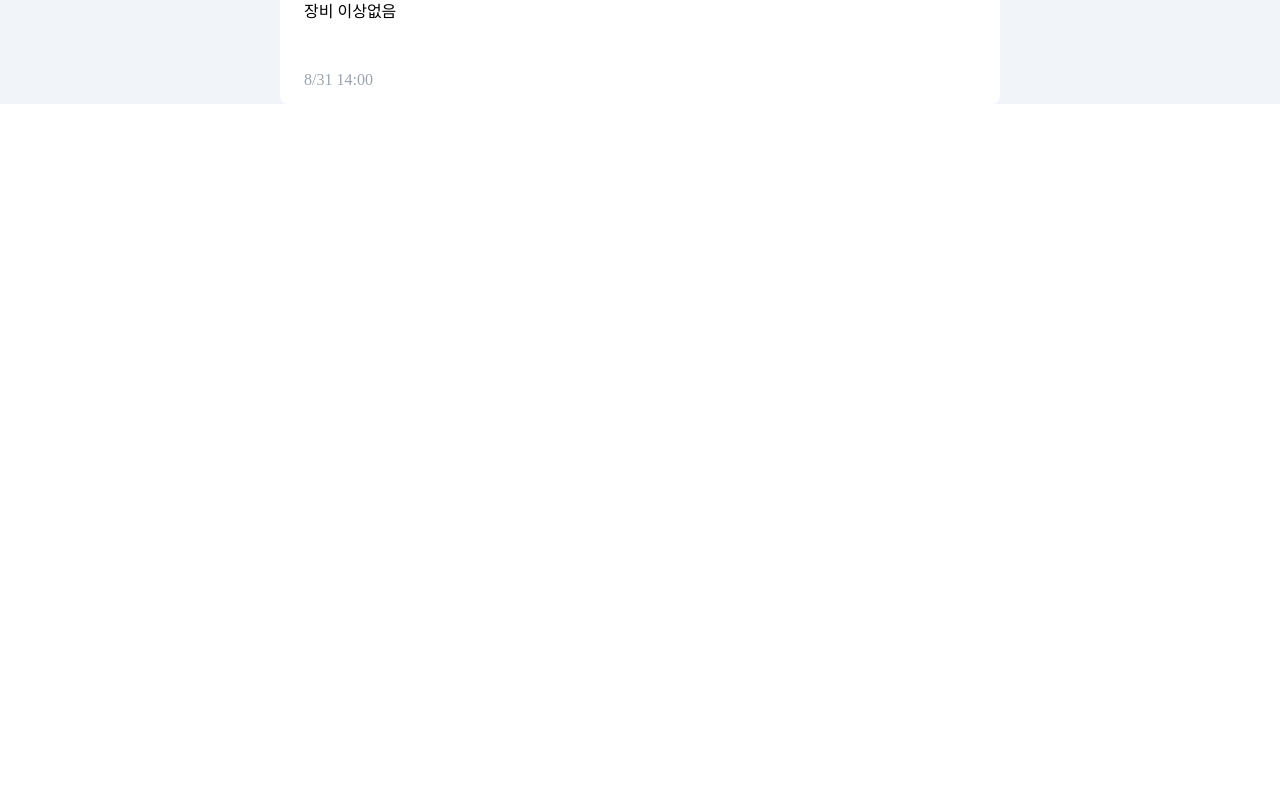
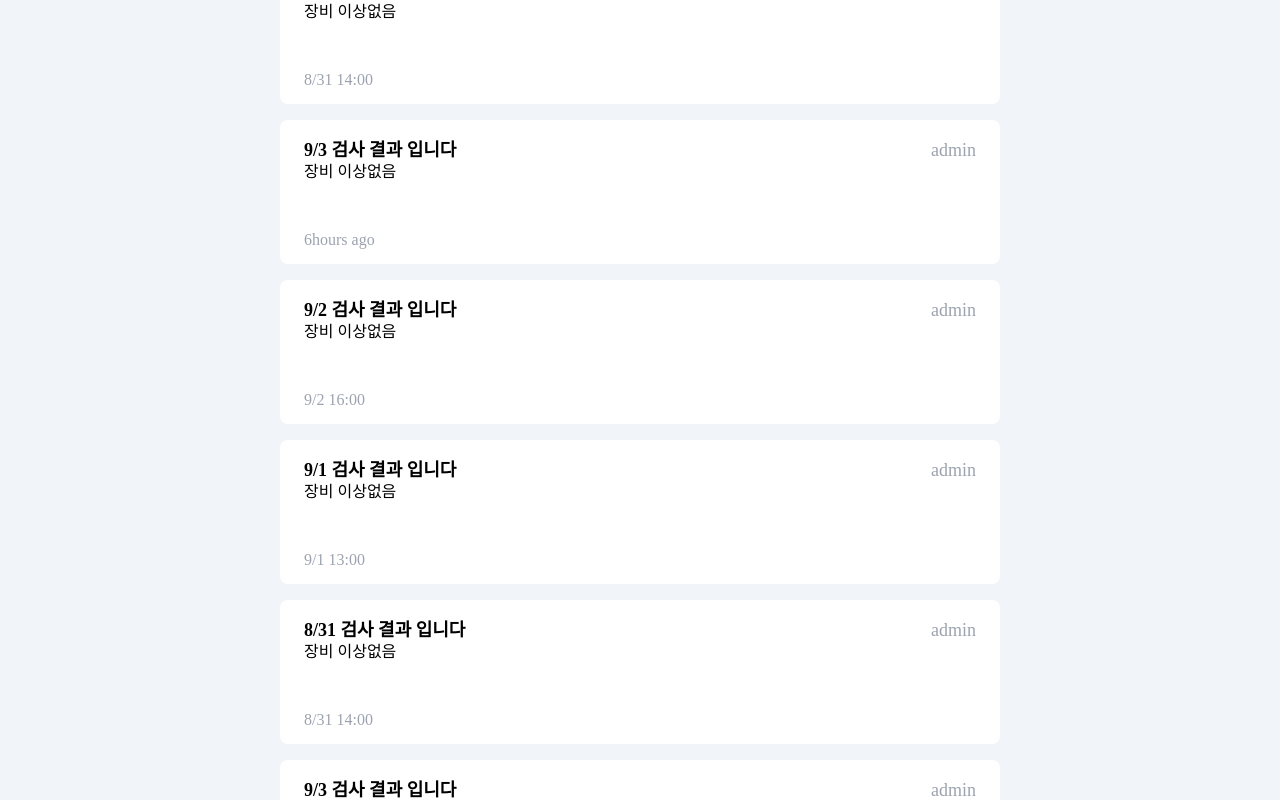
Before and after one commit to phnml1/Hanium-Project, a React (Vite) app in the folder Hanium-Project/: page /document in a window 1280 px wide. Shown: the part 930-1730 px from the top of the page. Before the commit the page ends 1034 px from the top, so only its background shows below. Built offline with nearby package versions, Linux system fonts and the light colour scheme.

Commit message:
fix: tailwind css 동적스타일링 안되는거 해결

```diff
--- a/Hanium-Project/src/page/DocumentPage.tsx
+++ b/Hanium-Project/src/page/DocumentPage.tsx
@@ -12,7 +12,7 @@ function DocumentPage() {
     writer:string;
   };
 
-  const items: String[] = [
+  const items: string[] = [
     'D-23번 컨베이어',
     'D-24번 컨베이어',
     'D-25번 컨베이어',
@@ -44,9 +44,57 @@ function DocumentPage() {
       time: '8/31 14:00',
       writer: 'admin',
     },
+    {
+      title: '9/3 검사 결과 입니다',
+      content: '장비 이상없음',
+      time: '6hours ago',
+      writer: 'admin',
+    },
+    {
+      title: '9/2 검사 결과 입니다',
+      content: '장비 이상없음',
+      time: '9/2 16:00',
+      writer: 'admin',
+    },
+    {
+      title: '9/1 검사 결과 입니다',
+      content: '장비 이상없음',
+      time: '9/1 13:00',
+      writer: 'admin',
+    },
+    {
+      title: '8/31 검사 결과 입니다',
+      content: '장비 이상없음',
+      time: '8/31 14:00',
+      writer: 'admin',
+    },
+    {
+      title: '9/3 검사 결과 입니다',
+      content: '장비 이상없음',
+      time: '6hours ago',
+      writer: 'admin',
+    },
+    {
+      title: '9/2 검사 결과 입니다',
+      content: '장비 이상없음',
+      time: '9/2 16:00',
+      writer: 'admin',
+    },
+    {
+      title: '9/1 검사 결과 입니다',
+      content: '장비 이상없음',
+      time: '9/1 13:00',
+      writer: 'admin',
+    },
+    {
+      title: '8/31 검사 결과 입니다',
+      content: '장비 이상없음',
+      time: '8/31 14:00',
+      writer: 'admin',
+    },
   ]);
   const [scroll, setScroll] = useState(false);
-  const [selected, setSelected] = useState<String>('D-23번 컨베이어');
+  const [selected, setSelected] = useState<string>('D-23번 컨베이어');
   const [modal, setIsModal] = useState(false);
   const stickyStyle: string = `w-full flex flex-col items-center h-fit ease-in-out duration-150 items-center sticky ${
     scroll ? '-top-24' : 'top-0'
--- a/Hanium-Project/src/page/NotificationPage.tsx
+++ b/Hanium-Project/src/page/NotificationPage.tsx
@@ -1,6 +1,6 @@
 import NavBar from '@/components/NavBar';
 import Button from '@/components/Button';
-import { useState } from 'react';
+import { useEffect, useState } from 'react';
 import DropDown from '@/components/DropDown';
 import Line from '@/components/Line';
 
@@ -15,10 +15,9 @@ const NotificationPage: React.FC = () => {
   const [goalLog, setGoalLog] = useState<number>(1000);
   const [selected, setSelected] = useState<string>('전체 알림');
   const items: string[] = ['전체 알림', '진행 알림', '오류 알림'];
-  const [scroll, setScroll] = useState(false);
-  const stickyStyle: string = `w-3/4 mt-8 flex flex-col ease-in-out duration-150 items-center sticky top-${
-    scroll ? '0' : '24'
-  } z-20 bg-slate-100`;
+
+  const [scroll, setScroll] = useState<boolean>(false);
+  const stickyStyle: string = `${scroll ? 'sticky top-0' : 'sticky top-24'}`;
   const notifydummy: Notification[] = [
     {
       kinds: '오류 알림',
@@ -62,8 +61,10 @@ const NotificationPage: React.FC = () => {
   return (
     <div className="w-full bg-slate-100 h-fit flex flex-col items-center">
       <NavBar setScroll={setScroll} />
-      <div className="w-full mt-24 bg-slate-100 h-fit flex flex-col items-center">
-        <div className={stickyStyle}>
+      <div className="w-full mt-24 bg-slate-100 h-fit flex flex-col items-center relative">
+        <div
+          className={`w-3/4 mt-8 flex flex-col ease-in-out duration-150 items-center ${stickyStyle} z-20 bg-slate-100`}
+        >
           <div className="w-full text-center font-extrabold text-blue-800 text-2xl mt-4">
             보고된 알림
           </div>
```
